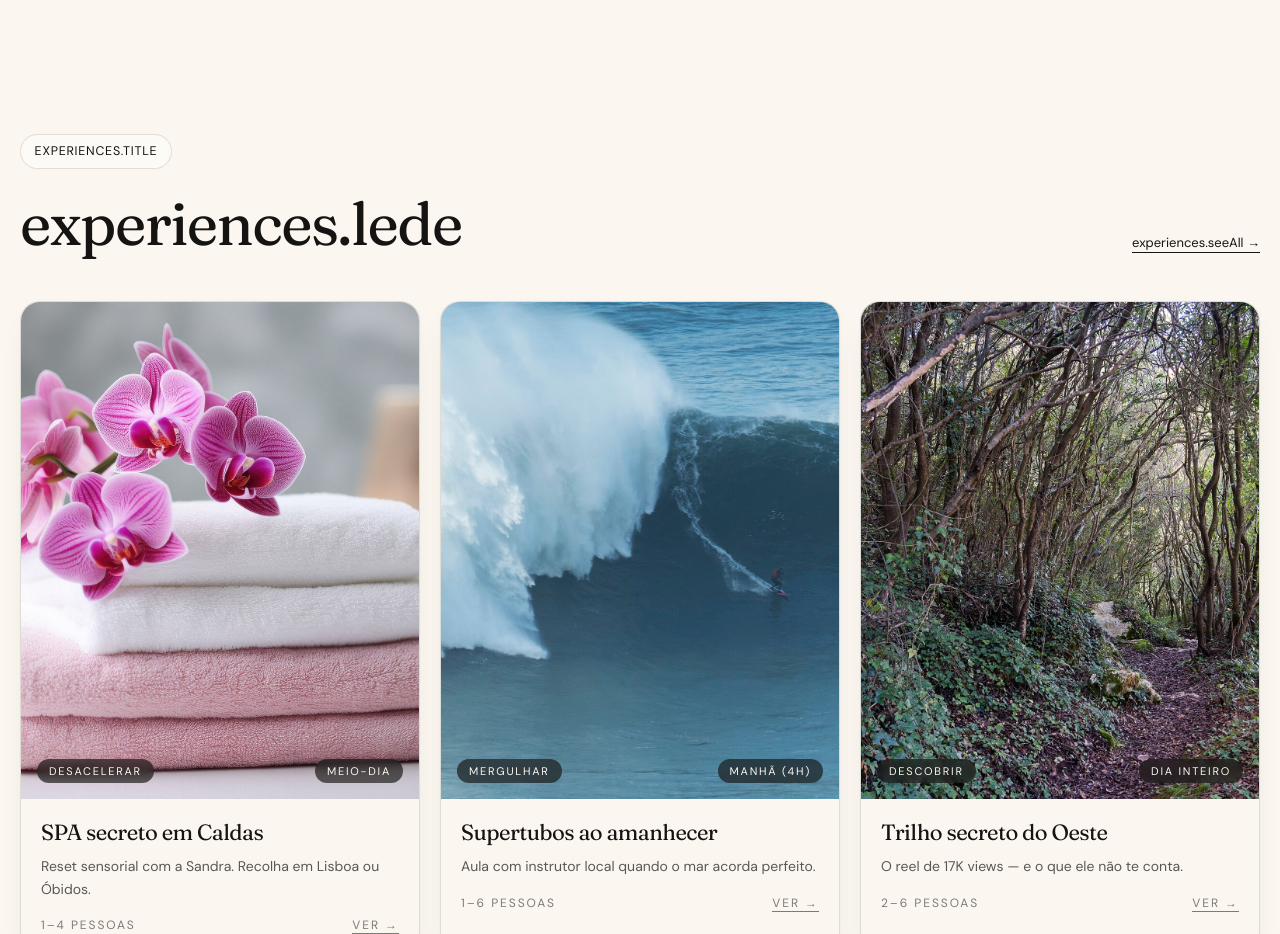
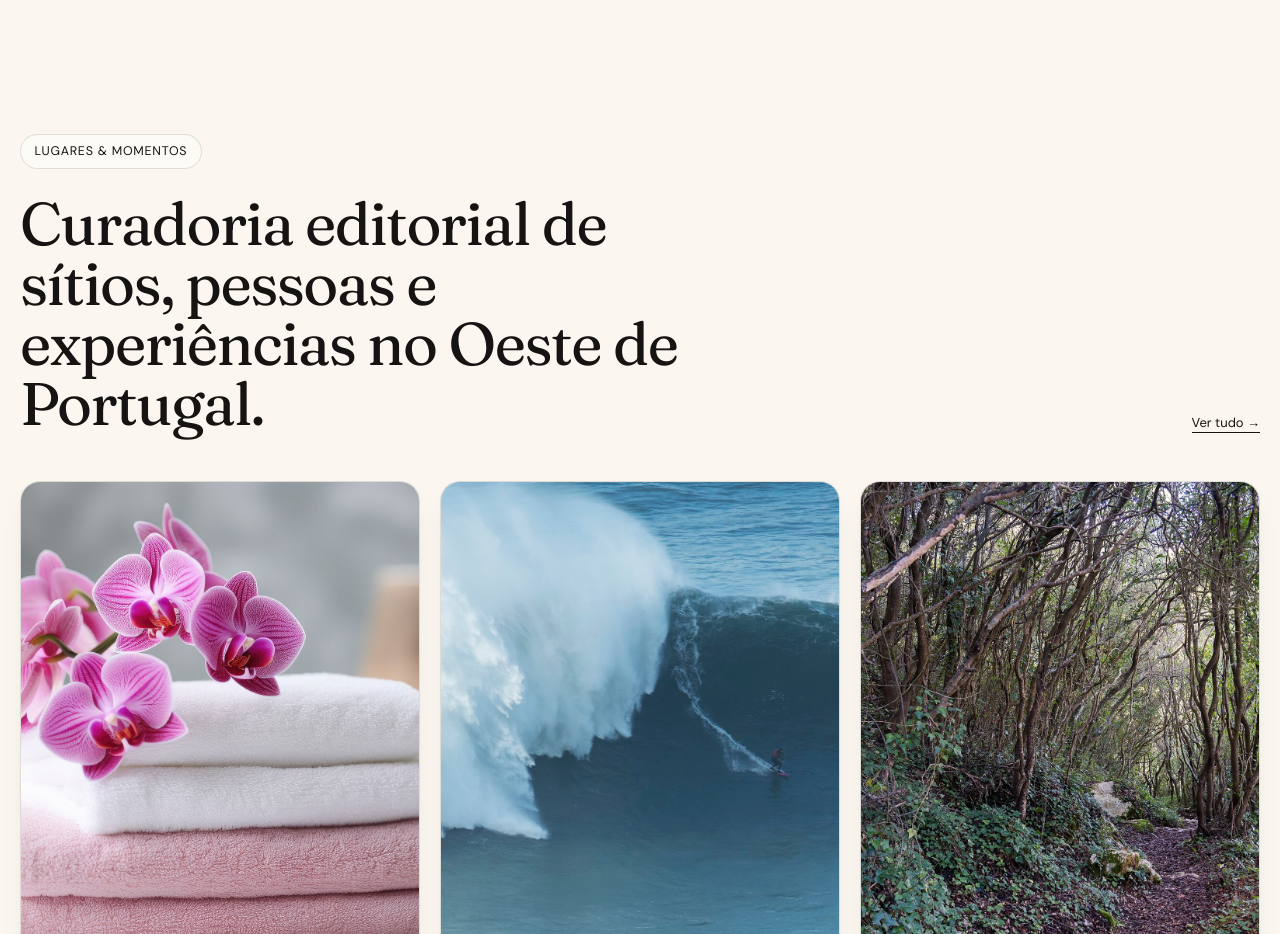
Before and after one commit to GGEDeveloper/oestelocal, a Next.js app: page / in a window 1280 px wide. Shown: the part 1820-2754 px from the top of the page. Built offline with nearby package versions, Linux system fonts and the light colour scheme.

Commit message:
fix: renomear secção Experiências para Lugares & Momentos — chave i18n places

```diff
--- a/components/ExperiencesBlock.tsx
+++ b/components/ExperiencesBlock.tsx
@@ -5,19 +5,19 @@ import { ExperienceCard } from "./ExperienceCard";
 import { useLang } from "@/lib/i18n";
 
 export function ExperiencesBlock() {
-  const { t } = useLang();
+  const { t, lang } = useLang();
   const featured = experiences.slice(0, 3);
   return (
     <section className="container py-24 md:py-32">
       <div className="flex items-end justify-between gap-6 mb-12">
         <div className="max-w-2xl">
-          <p className="pill">{t("experiences.title")}</p>
+          <p className="pill">{t("places.title")}</p>
           <h2 className="mt-6 font-display tracking-tighter2 text-fluid-h1 leading-[1]">
-            {t("experiences.lede")}
+            {t("places.lede")}
           </h2>
         </div>
         <Link href="/experiencias" className="hidden md:inline-flex link-under text-[13px]">
-          {t("experiences.seeAll")} →
+          {t("places.seeAll")} →
         </Link>
       </div>
 
@@ -26,6 +26,12 @@ export function ExperiencesBlock() {
           <ExperienceCard key={e.slug} e={e} priority={i === 0} />
         ))}
       </div>
+
+      <div className="mt-8 md:hidden">
+        <Link href="/experiencias" className="link-under text-[13px]">
+          {t("places.seeAll")} →
+        </Link>
+      </div>
     </section>
   );
 }
```
